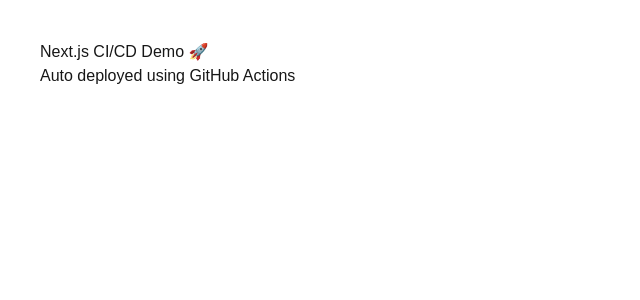
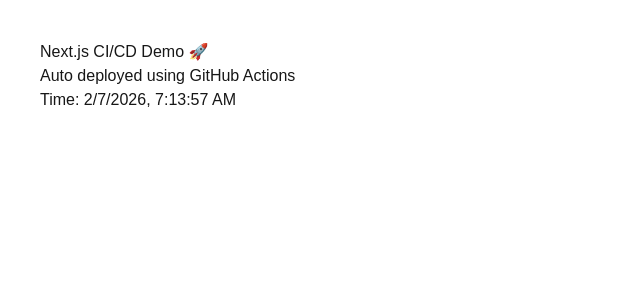
Before and after one commit to Ammarkhan96/nextjs-ec2-demo, a Next.js app: page / in a window 1280 px wide. Shown: the top 300 px of the page, without its empty margins (0-640 px from the left). Built offline with nearby package versions, Linux system fonts and the light colour scheme.

Commit message:
UI change via cicd

```diff
--- a/app/page.tsx
+++ b/app/page.tsx
@@ -5,6 +5,7 @@
     <main style={{ padding: "40px" }}>
       <h1>Next.js CI/CD Demo 🚀</h1>
       <p>Auto deployed using GitHub Actions</p>
+      <p>Time: {new Date().toLocaleString()}</p>
     </main>
   );
 }
```
